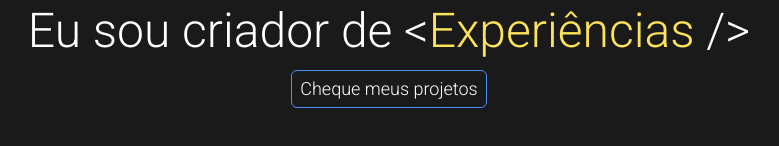
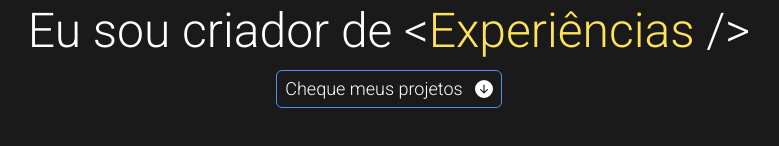
Before and after one commit to leonardommascarenhas/Portfolio, a React (Vite) app: page / in a window 1280 px wide. Shown: the part 374-520 px from the top of the page, without its empty margins (251-1030 px from the left). Built offline with nearby package versions, Linux system fonts and the light colour scheme.

Commit message:
animation and arrow buttons

```diff
--- a/index.html
+++ b/index.html
@@ -9,7 +9,7 @@
       href="https://fonts.googleapis.com/css2?family=Roboto:ital,wght@0,100;0,300;0,400;0,500;0,700;0,900;1,100;1,300;1,400;1,500;1,700;1,900&display=swap"
       rel="stylesheet">
     <meta name="viewport" content="width=device-width, initial-scale=1.0" />
-    <title>Leonardo Moura</title>
+    <title>Leonardo Moura | Front End Developer</title>
   </head>
   <body>
     <div id="root" class="w-screen absolute inset-0 overflow-x-hidden"></div>
--- a/src/components/Intro.tsx
+++ b/src/components/Intro.tsx
@@ -1,17 +1,30 @@
 import React from "react";
-import { AiFillGithub, AiFillLinkedin } from "react-icons/ai";
+import { BsFillArrowDownCircleFill } from "react-icons/bs";
+
+const removeClassOnHover = (classNameToRemove: string) => (e: React.MouseEvent<HTMLButtonElement>) => {
+  e.currentTarget.classList.remove(classNameToRemove);
+};
 
 const Intro = () => {
+  const handleHover = removeClassOnHover("animate-fadeIn");
+
   return (
     <section className="font-roboto text-2xl md:text-5xl text-white font-light space-y-3.5 bg-opacity-95">
       <h1 className="animate-firstH1Animation">
         Olá, me chamo <span className="text-blue-500">Leonardo Moura</span>.
       </h1>
       <h1 className="animate-secondH1Animation">
-        Eu sou criador de &lt;<span className="text-yellow-300">Experiências</span> /&gt;
+        Eu sou criador de &lt;
+        <span className="text-yellow-300">Experiências</span> /&gt;
       </h1>
-      <button className="text-sm md:text-lg px-2 py-1 border border-blue-500 rounded-md opacity-0 animate-fadeIn fill-mode-forwards hover:animate-bounce">
+      <button
+        className="group inline-flex items-center gap-3 text-sm md:text-lg px-2 py-1 border border-blue-500 rounded-md animate-fadeIn fill-mode-forwards"
+        onMouseEnter={handleHover}
+      >
         Cheque meus projetos
+        <span className="group-hover:mt-1 group-hover:animate-bounce">
+          <BsFillArrowDownCircleFill />
+        </span>
       </button>
     </section>
   );
--- a/tailwind.config.cjs
+++ b/tailwind.config.cjs
@@ -20,14 +20,14 @@ module.exports = {
           '100%': { opacity:1, transform: 'translateX(0)' },
         },
         fadeIn: {
-          '0%': {opacity: 0},
-          '100%': {opacity: 100}
-        }
+          '0%, 50%': {opacity: 0},
+          '100%': {opacity: 1}
+        },
      },
      animation:{
         firstH1Animation: 'rightToLeft 1.4s ease-in-out',
         secondH1Animation: 'LeftToRight 1.4s ease-in-out',
-        fadeIn: 'fadeIn 1.5s ease-in 1.4s'
+        fadeIn: 'fadeIn 3s ease-in-out'
      }
     },
   },
```
